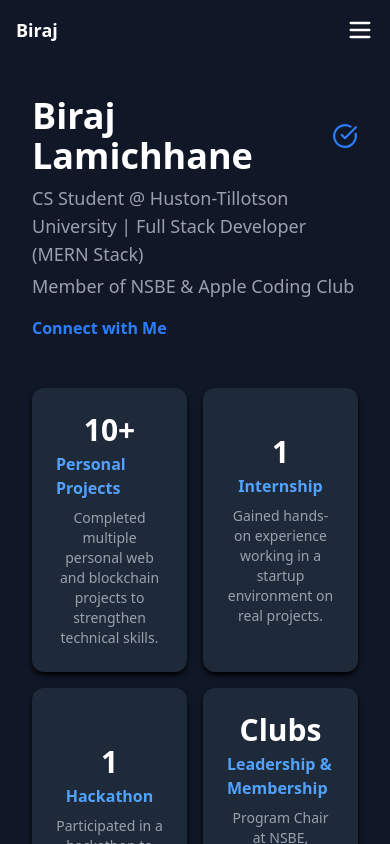
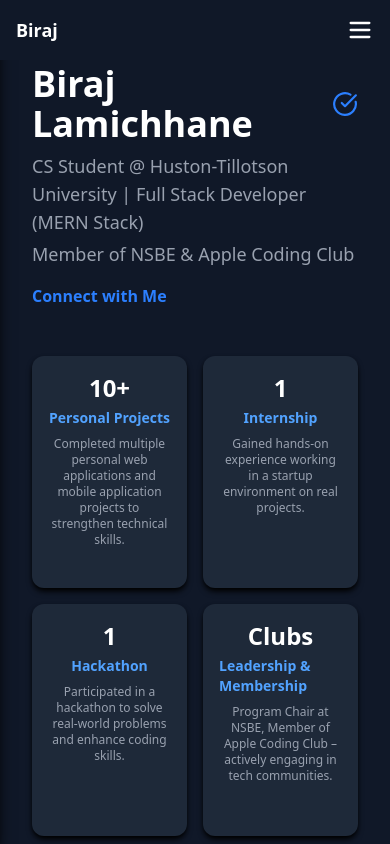
Before and after one commit to birajlamichhane75/biraj_portfolio, a Next.js app: page / in a window 390 px wide. Shown: the top 844 px of the page. Built offline with nearby package versions, Linux system fonts and the light colour scheme.

Commit message:
layout fixed

```diff
--- a/src/app/layout.tsx
+++ b/src/app/layout.tsx
@@ -20,7 +20,7 @@ export default function RootLayout({ children }) {
   return (
     <html lang="en">
       <body
-        className={`${geistSans.variable} ${geistMono.variable} antialiased`}
+        className={`${geistSans.variable} ${geistMono.variable} antialiased bg-gray-900`}
       >
         {children}
       </body>
--- a/src/app/page.tsx
+++ b/src/app/page.tsx
@@ -14,7 +14,7 @@ const HomePage = () => {
     <div className="bg-gray-900 text-white min-h-screen">
       <Navbar />
 
-      <div className="md:ml-80 pt-24 p-4 md:p-16 md:px-10">
+      <div className="pt-16 xl:ml-64 px-4">
         <Wrapper>
           {/* Hero Section */}
           <HeroSection />
--- a/src/app/projects/page.tsx
+++ b/src/app/projects/page.tsx
@@ -42,11 +42,10 @@ const ProjectPage = () => {
                         src={project.video}
                         muted
                         loop
+                        autoPlay
                         playsInline
                         preload="metadata"
                         className="w-full h-full object-cover"
-                      onMouseOver={(e) => e.currentTarget.play()}
-                      onMouseOut={(e) => e.currentTarget.pause()}
                       />
                   </div>
 
--- a/src/components/Navbar.tsx
+++ b/src/components/Navbar.tsx
@@ -11,30 +11,30 @@ const Navbar = () => {
 
   return (
     <>
-      {/* Mobile top bar */}
-      <div className="md:hidden flex items-center justify-between bg-gray-900 text-white p-4 fixed top-0 left-0 right-0 z-50">
+      {/* Top bar (Mobile + Tablet + Small Laptop <1290px) */}
+      <div className="xl:hidden flex items-center justify-between bg-gray-900 text-white p-4 fixed top-0 left-0 right-0 z-50">
         <h1 className="text-lg font-bold">Biraj</h1>
         <button onClick={() => setIsOpen(!isOpen)}>
           {isOpen ? <X size={28} /> : <Menu size={28} />}
         </button>
       </div>
 
-      {/* Mobile overlay */}
+      {/* Overlay */}
       {isOpen && (
         <div
-          className="fixed inset-0 bg-black/40 backdrop-blur-sm z-30 md:hidden"
+          className="fixed inset-0 bg-black/40 backdrop-blur-sm z-30 xl:hidden"
           onClick={() => setIsOpen(false)}
         />
       )}
 
       {/* Sidebar */}
       <div
-        className={`fixed left-0 top-1/2 transform -translate-y-1/2 flex justify-start items-center h-[80%] transition-transform duration-300 ease-in-out z-40
-    ${isOpen ? "translate-x-0" : "-translate-x-full"} md:translate-x-0`}
+        className={`fixed left-0 top-0 h-full w-64 bg-gray-800 shadow-lg shadow-black p-6 z-40 transform transition-transform duration-300 ease-in-out
+          ${isOpen ? "translate-x-0" : "-translate-x-full"} xl:translate-x-0`}
       >
-        <div className="flex flex-col items-center shadow-lg shadow-black bg-gray-800 h-full md:h-full mx-4 md:mx-10 md:ml-16 rounded-4xl w-64 p-6">
+
         {/* Profile */}
-          <div className="flex flex-col items-center mt-5 md:mt-0">
+        <div className="flex flex-col items-center mt-10">
           <div className="w-28 h-28 rounded-full overflow-hidden mb-4 border-2 border-gray-600">
             <Image
               src={profile}
@@ -64,7 +64,6 @@ const Navbar = () => {
           </ul>
         </div>
       </div>
-      </div>
     </>
   );
 };
--- /dev/null
+++ b/src/components/temp.tsx
@@ -0,0 +1,72 @@
+"use client";
+
+import Image from "next/image";
+import React, { useState } from "react";
+import profile from "../../public/Image/profile.jpeg";
+import Link from "next/link";
+import { Menu, X } from "lucide-react";
+
+const Navbar = () => {
+  const [isOpen, setIsOpen] = useState(false);
+
+  return (
+    <>
+      {/* Mobile top bar */}
+      <div className="md:hidden flex items-center justify-between bg-gray-900 text-white p-4 fixed top-0 left-0 right-0 z-50">
+        <h1 className="text-lg font-bold">Biraj</h1>
+        <button onClick={() => setIsOpen(!isOpen)}>
+          {isOpen ? <X size={28} /> : <Menu size={28} />}
+        </button>
+      </div>
+
+      {/* Mobile overlay */}
+      {isOpen && (
+        <div
+          className="fixed inset-0 bg-black/40 backdrop-blur-sm z-30 md:hidden"
+          onClick={() => setIsOpen(false)}
+        />
+      )}
+
+      {/* Sidebar */}
+      <div
+        className={`fixed left-0 top-1/2 transform -translate-y-1/2 flex justify-start items-center h-[80%] transition-transform duration-300 ease-in-out z-40
+    ${isOpen ? "translate-x-0" : "-translate-x-full"} md:translate-x-0`}
+      >
+        <div className="flex flex-col items-center shadow-lg shadow-black bg-gray-800 h-full md:h-full mx-4 md:mx-10 md:ml-16 rounded-4xl w-64 p-6">
+          {/* Profile */}
+          <div className="flex flex-col items-center mt-5 md:mt-0">
+            <div className="w-28 h-28 rounded-full overflow-hidden mb-4 border-2 border-gray-600">
+              <Image
+                src={profile}
+                alt="Profile"
+                width={112}
+                height={112}
+                className="object-cover"
+              />
+            </div>
+            <h1 className="text-xl font-bold text-center">Biraj Lamichhane</h1>
+          </div>
+
+          {/* Navigation */}
+          <div className="mt-10 w-full">
+            <ul className="flex flex-col gap-4">
+              {["Home", "Projects", "About", "Contact"].map((item) => (
+                <li key={item}>
+                  <Link
+                    href={`/${item === "Home" ? "" : item.toLowerCase()}`}
+                    className="hover:bg-gray-700 px-4 py-2 rounded block text-center"
+                    onClick={() => setIsOpen(false)}
+                  >
+                    {item}
+                  </Link>
+                </li>
+              ))}
+            </ul>
+          </div>
+        </div>
+      </div>
+    </>
+  );
+};
+
+export default Navbar;
--- a/src/sections/ExperienceSection.tsx
+++ b/src/sections/ExperienceSection.tsx
@@ -4,43 +4,45 @@ import React from "react";
 
 const ExperienceSection = () => {
   return (
-        <div className="rounded-2xl transition h-[30rem]">
-            <div className="grid grid-cols-2 gap-4 h-full">
+    <div className="rounded-2xl transition w-full h-[30rem]">
+      <div className="grid grid-cols-2 grid-rows-2 gap-4 w-full h-full">
+
         {/* Personal Projects */}
-                <div className="bg-gray-800 rounded-xl p-6 shadow-md shadow-black flex flex-col items-center justify-center h-full transition hover:scale-105 hover:shadow-xl">
-                    <span className="text-3xl font-bold text-white">10+</span>
-                    <p className="text-blue-400 font-semibold mt-1">Personal Projects</p>
-                    <p className="text-gray-400 text-sm mt-2 text-center">
-                        Completed multiple personal web and blockchain projects to strengthen technical skills.
-                    </p>
+        <div className="bg-gray-800 rounded-xl p-4 sm:p-6 shadow-md shadow-black flex flex-col items-center transition hover:scale-105 hover:shadow-xl w-full h-full">
+          <span className="text-2xl sm:text-3xl font-bold text-white">10+</span>
+          <p className="text-blue-400 font-semibold mt-1 text-sm sm:text-base">Personal Projects</p>
+          <div className="mt-2 text-gray-400 text-xs sm:text-sm text-center overflow-y-auto flex-1 w-full scrollbar-thin scrollbar-thumb-gray-700">
+            Completed multiple personal web applications and mobile application projects to strengthen technical skills.
+          </div>
         </div>
 
         {/* Internship */}
-                <div className="bg-gray-800 rounded-xl p-6 shadow-md shadow-black flex flex-col items-center justify-center h-full transition hover:scale-105 hover:shadow-xl">
-                    <span className="text-3xl font-bold text-white">1</span>
-                    <p className="text-blue-400 font-semibold mt-1">Internship</p>
-                    <p className="text-gray-400 text-sm mt-2 text-center">
+        <div className="bg-gray-800 rounded-xl p-4 sm:p-6 shadow-md shadow-black flex flex-col items-center transition hover:scale-105 hover:shadow-xl w-full h-full">
+          <span className="text-2xl sm:text-3xl font-bold text-white">1</span>
+          <p className="text-blue-400 font-semibold mt-1 text-sm sm:text-base">Internship</p>
+          <div className="mt-2 text-gray-400 text-xs sm:text-sm text-center overflow-y-auto flex-1 w-full scrollbar-thin scrollbar-thumb-gray-700">
             Gained hands-on experience working in a startup environment on real projects.
-                    </p>
+          </div>
         </div>
 
         {/* Hackathon */}
-                <div className="bg-gray-800 rounded-xl p-6 shadow-md shadow-black flex flex-col items-center justify-center h-full transition hover:scale-105 hover:shadow-xl">
-                    <span className="text-3xl font-bold text-white">1</span>
-                    <p className="text-blue-400 font-semibold mt-1">Hackathon</p>
-                    <p className="text-gray-400 text-sm mt-2 text-center">
+        <div className="bg-gray-800 rounded-xl p-4 sm:p-6 shadow-md shadow-black flex flex-col items-center transition hover:scale-105 hover:shadow-xl w-full h-full">
+          <span className="text-2xl sm:text-3xl font-bold text-white">1</span>
+          <p className="text-blue-400 font-semibold mt-1 text-sm sm:text-base">Hackathon</p>
+          <div className="mt-2 text-gray-400 text-xs sm:text-sm text-center overflow-y-auto flex-1 w-full scrollbar-thin scrollbar-thumb-gray-700">
             Participated in a hackathon to solve real-world problems and enhance coding skills.
-                    </p>
+          </div>
         </div>
 
         {/* Extracurricular / Leadership */}
-                <div className="bg-gray-800 rounded-xl p-6 shadow-md shadow-black flex flex-col items-center justify-center h-full transition hover:scale-105 hover:shadow-xl">
-                    <span className="text-3xl font-bold text-white">Clubs</span>
-                    <p className="text-blue-400 font-semibold mt-1">Leadership & Membership</p>
-                    <p className="text-gray-400 text-sm mt-2 text-center">
+        <div className="bg-gray-800 rounded-xl p-4 sm:p-6 shadow-md shadow-black flex flex-col items-center transition hover:scale-105 hover:shadow-xl w-full h-full">
+          <span className="text-2xl sm:text-3xl font-bold text-white">Clubs</span>
+          <p className="text-blue-400 font-semibold mt-1 text-sm sm:text-base">Leadership & Membership</p>
+          <div className="mt-2 text-gray-400 text-xs sm:text-sm text-center overflow-y-auto flex-1 w-full scrollbar-thin scrollbar-thumb-gray-700">
             Program Chair at NSBE, Member of Apple Coding Club – actively engaging in tech communities.
-                    </p>
           </div>
+        </div>
+
       </div>
     </div>
   );
```
Also changed, not shown: src/sections/SkillsSection.tsx (+29 -27 lines). Lines whose indentation alone changed are shown as unchanged.
